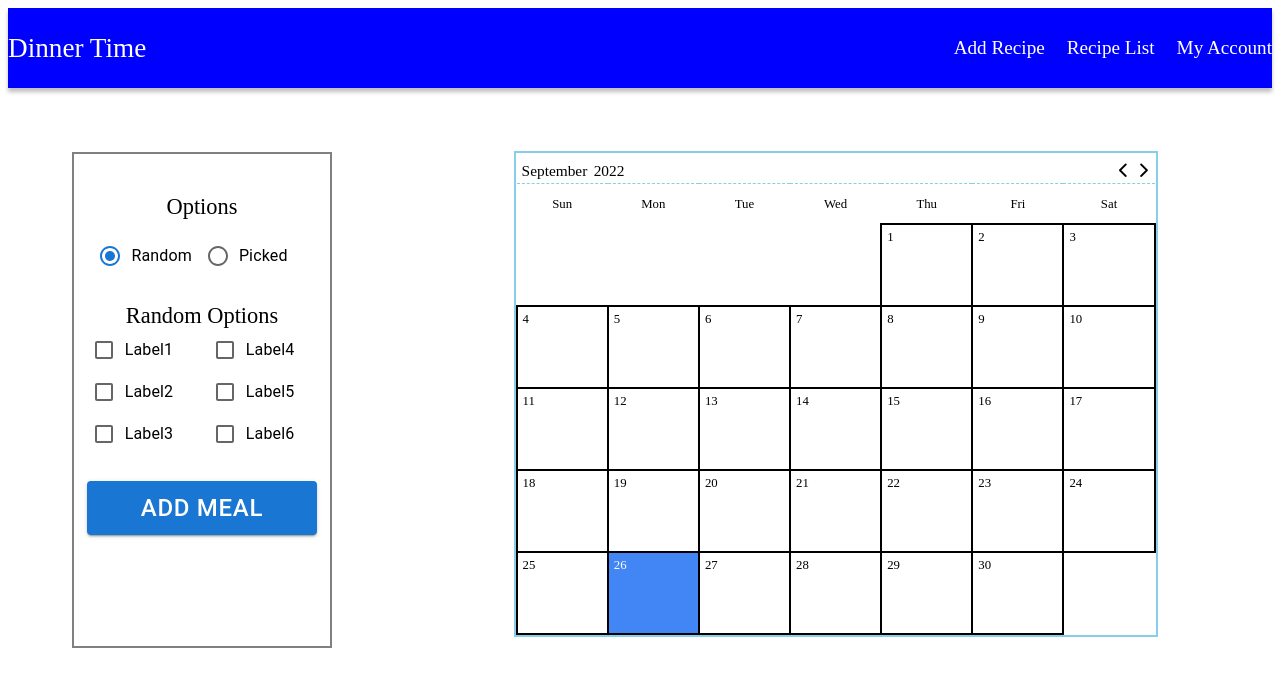
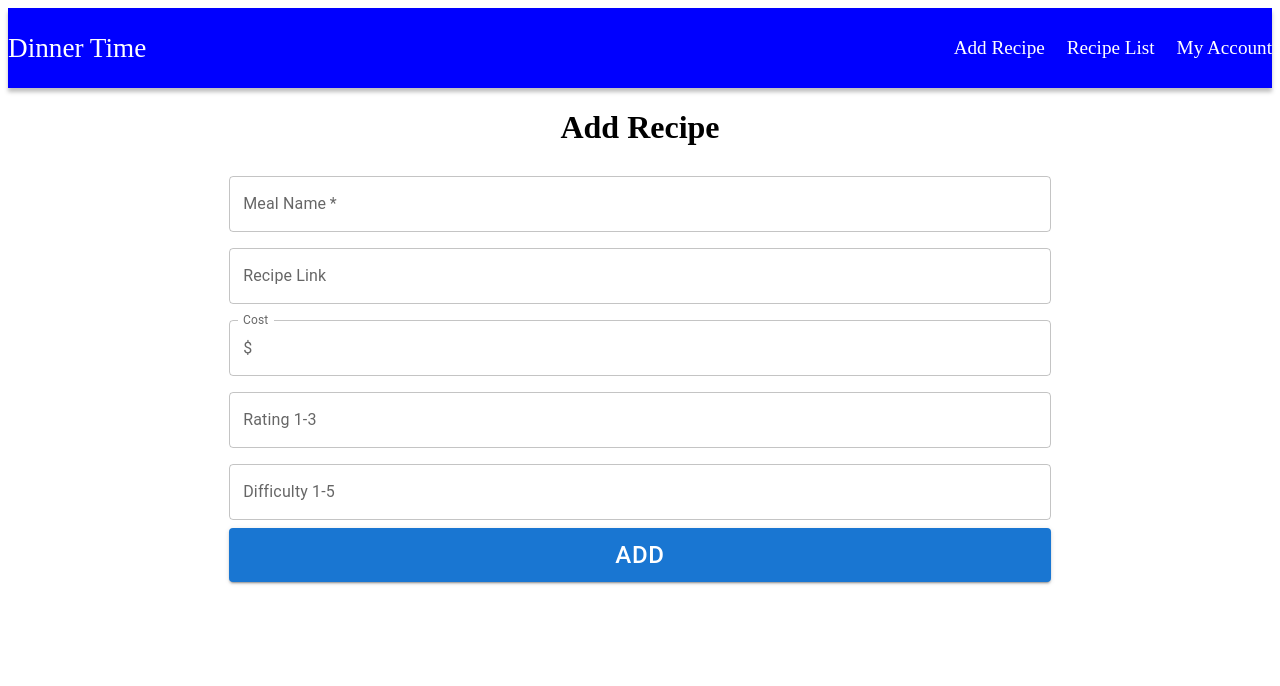
Before and after one commit to gusvoelker/mvp, a React app: page / in a window 1280 px wide. Shown: the top 686 px of the page. Built offline with nearby package versions, Linux system fonts and the light colour scheme.

Commit message:
Add recipe setup

```diff
--- /dev/null
+++ b/src/components/Add.jsx
@@ -0,0 +1,69 @@
+import React, {useEffect, useState} from 'react';
+import styled from 'styled-components';
+import Box from '@mui/material/Box';
+import TextField from '@mui/material/TextField';
+import InputAdornment from '@mui/material/InputAdornment';
+import Button from '@mui/material/Button';
+
+
+
+const Add = styled.form`
+  background-color: whitesmoke;
+  width: 40%;
+  height: 70vh;
+  margin: auto;
+`
+
+const AddContainer = styled.div`
+  text-align: center;
+`
+
+const AddRecipe = (props) => {
+  return (
+    <AddContainer>
+      <h1>Add Recipe</h1>
+    <Box
+      component="form"
+      sx={{
+        '& .MuiTextField-root': { m: 1, width: '65%' },
+      }}
+      noValidate
+      autoComplete="off"
+    >
+      <div>
+        <TextField
+          required
+          id="Meal Name"
+          label="Meal Name"
+        />
+        <TextField
+          id="recipe-link"
+          label="Recipe Link"
+        />
+        <TextField
+          id="cost"
+          label="Cost"
+          InputProps={{
+            startAdornment: <InputAdornment position="start">$</InputAdornment>,
+          }}
+        />
+        <TextField
+          id="rating"
+          label="Rating 1-3"
+          type="number"
+          InputProps={{ inputProps: { min: 1, max: 3 } }}
+        />
+        <TextField
+          id="difficulty"
+          label="Difficulty 1-5"
+          type="number"
+          InputProps={{ inputProps: { min: 1, max: 5 } }}
+        />
+        <Button variant="contained" sx={{fontSize: 24, width: '65%'}}> Add </Button>
+      </div>
+    </Box>
+    </AddContainer>
+  )
+};
+
+export default AddRecipe;
--- a/src/components/App.jsx
+++ b/src/components/App.jsx
@@ -1,11 +1,12 @@
 import React, {useState, useEffect} from 'react';
 import Calendar from './Calendar/Calendar.jsx';
 import Navbar from './Navbar.jsx';
-import Options from './Options.jsx'
+import Options from './Options.jsx';
+import AddRecipe from './Add.jsx';
 
 const App = () => {
 
-  const [page, setPage] = useState('home');
+  const [page, setPage] = useState('add-recipe');
 
   const style = {
     position: "relative",
@@ -26,7 +27,7 @@ const App = () => {
     return (
       <>
         <Navbar setPage={setPage}/>
-        Add Recipe
+        <AddRecipe />
       </>
     )
   }
```
